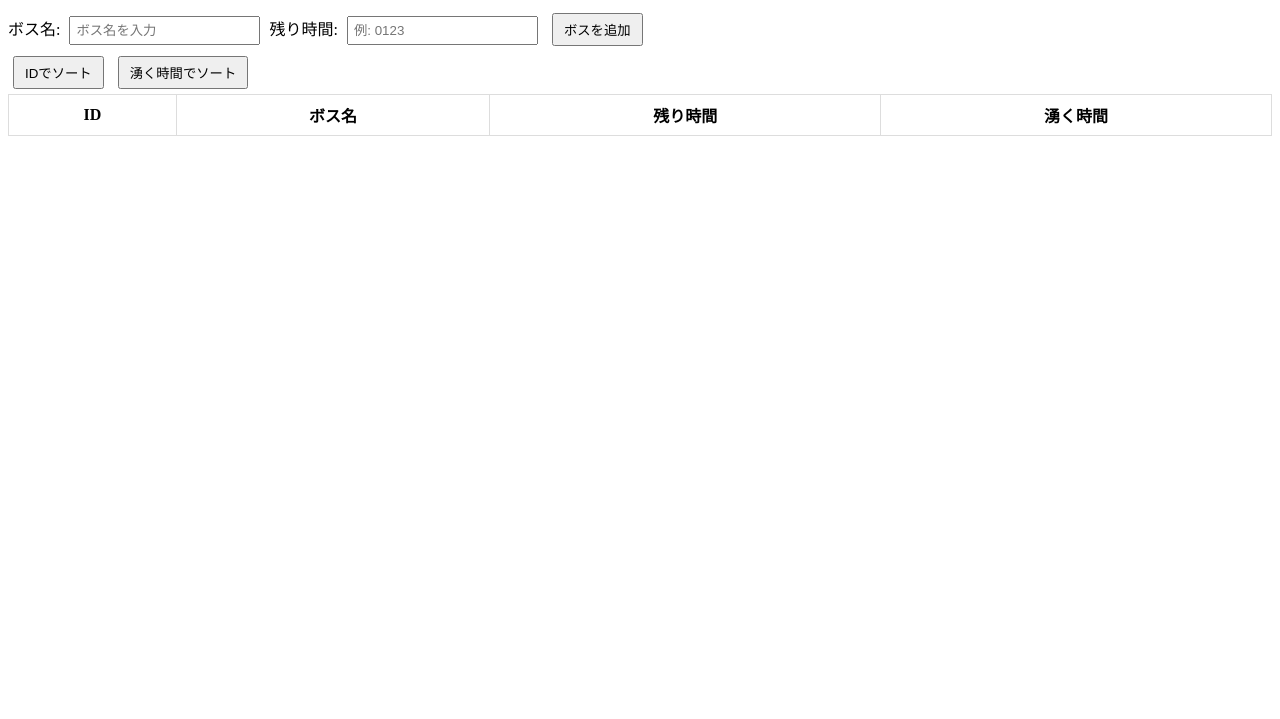
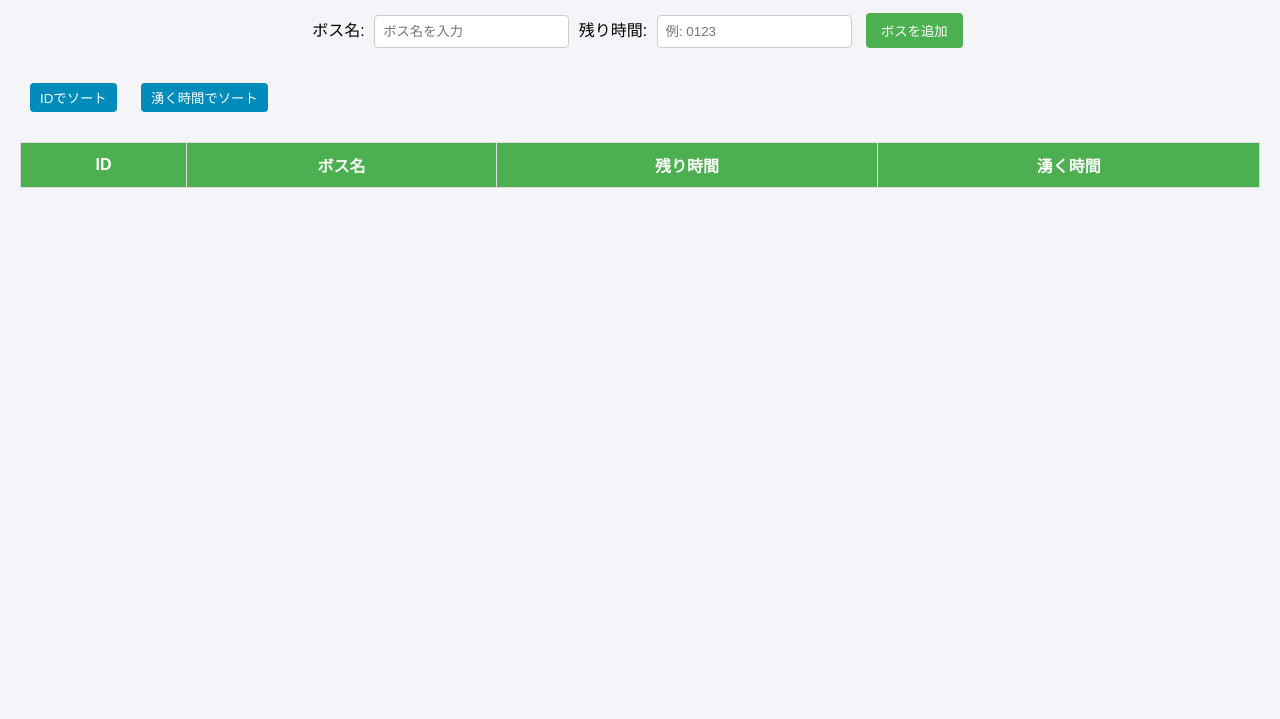
Before and after one commit to kyam3/odin-boss-timer, a plain HTML site: page index.html in a window 1280 px wide. Shown: the part 81-800 px from the top of the page. Drawn offline with Linux system fonts and the light colour scheme.

Commit message:
装飾追加

```diff
--- a/index.html
+++ b/index.html
@@ -5,31 +5,83 @@
     <meta name="viewport" content="width=device-width, initial-scale=1.0">
     <title>ボスの湧く時間管理</title>
     <style>
+        body {
+            font-family: Arial, sans-serif;
+            margin: 20px;
+            background-color: #f4f4f9;
+        }
+
+        h1 {
+            text-align: center;
+            color: #333;
+        }
+
+        .input-container {
+            text-align: center;
+            margin-bottom: 20px;
+        }
+
+        .input-container input {
+            padding: 8px;
+            margin: 5px;
+            border: 1px solid #ccc;
+            border-radius: 4px;
+        }
+
+        .input-container button {
+            padding: 8px 15px;
+            margin: 5px;
+            background-color: #4CAF50;
+            color: white;
+            border: none;
+            border-radius: 4px;
+            cursor: pointer;
+        }
+
+        .input-container button:hover {
+            background-color: #45a049;
+        }
+
         table {
             width: 100%;
             border-collapse: collapse;
+            margin-top: 20px;
         }
+
         th, td {
-            padding: 8px;
+            padding: 10px;
             text-align: center;
             border: 1px solid #ddd;
         }
+
+        th {
+            background-color: #4CAF50;
+            color: white;
+        }
+
+        td {
+            background-color: #f9f9f9;
+        }
+
         button {
             padding: 5px 10px;
             cursor: pointer;
-            margin: 5px;
+            margin: 10px;
+            background-color: #008CBA;
+            color: white;
+            border: none;
+            border-radius: 4px;
         }
-        input {
-            padding: 5px;
-            margin: 5px;
+
+        button:hover {
+            background-color: #007B9A;
         }
     </style>
 </head>
 <body>
     <h1>ボスの湧く時間管理</h1>
 
-    <!-- ボスの名前と残り時間を入力するエリア -->
-    <div>
+    <div class="input-container">
         <label for="bossName">ボス名: </label>
         <input type="text" id="bossName" placeholder="ボス名を入力" />
         <label for="remainingTime">残り時間: </label>
```
